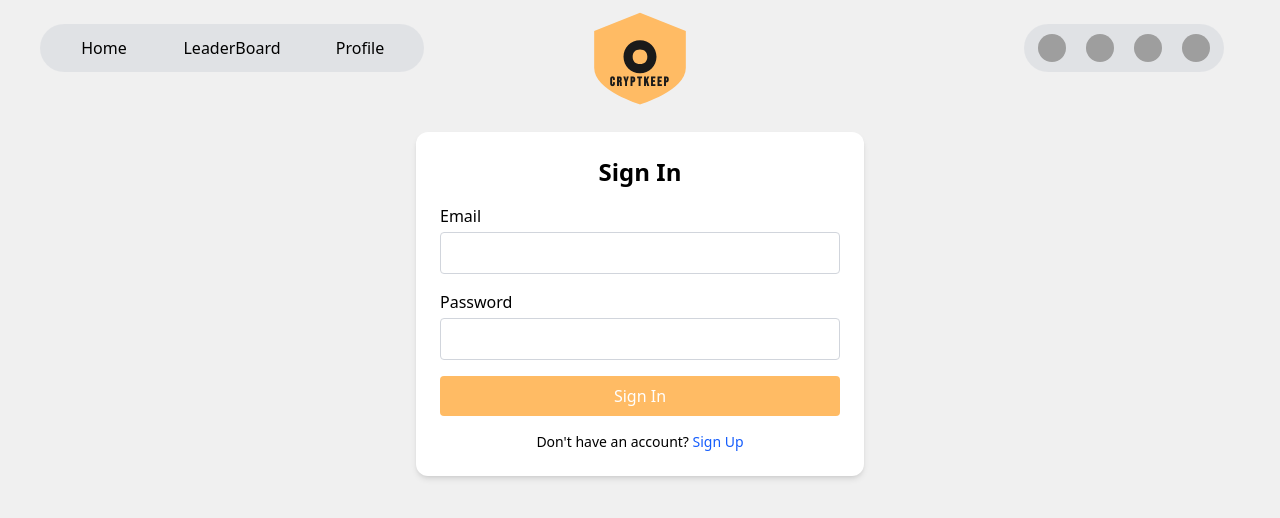
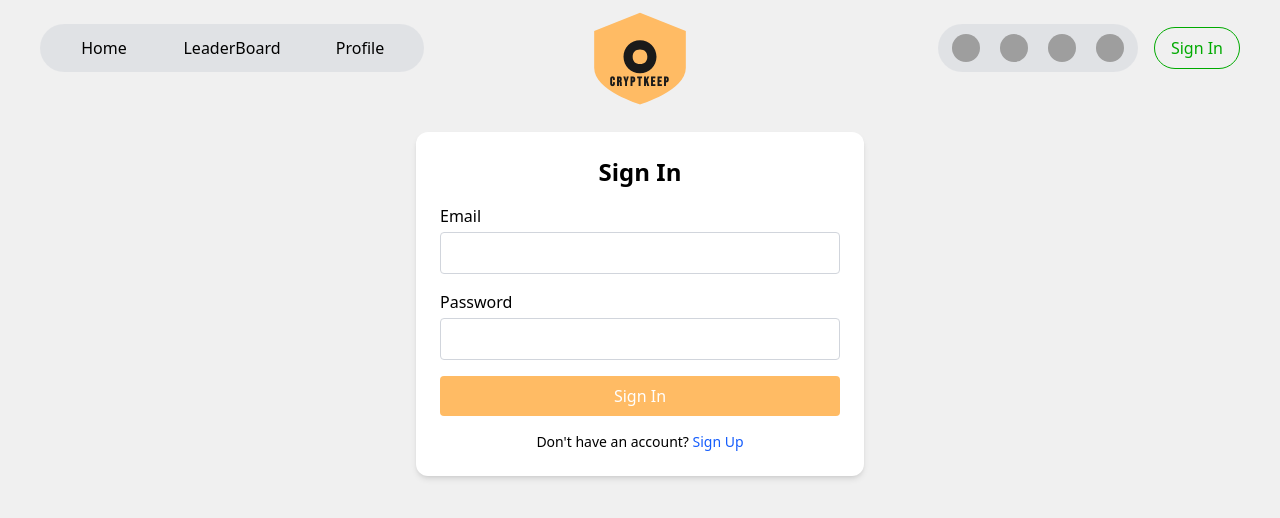
Before and after one commit to SSKnT/cryptkeep, a Next.js app: page /auth in a window 1280 px wide. Shown: the top 518 px of the page. Built offline with nearby package versions, Linux system fonts and the light colour scheme; no server answers; grey boxes are pictures that could not be loaded.

Commit message:
feat: add react-loading-skeleton and sonner for improved loading indicators and notifications

```diff
--- a/package.json
+++ b/package.json
@@ -18,7 +18,9 @@
     "nprogress": "^0.2.0",
     "react": "^19.0.0",
     "react-dom": "^19.0.0",
-    "react-hook-form": "^7.55.0"
+    "react-hook-form": "^7.55.0",
+    "react-loading-skeleton": "^3.5.0",
+    "sonner": "^2.0.3"
   },
   "devDependencies": {
     "@eslint/eslintrc": "^3",
--- a/src/components/auth/authForms.js
+++ b/src/components/auth/authForms.js
@@ -3,6 +3,7 @@ import { useState } from "react";
 import { useForm } from "react-hook-form";
 import { useRouter } from "next/router";
 import { signUpUser, signInUser } from "@/lib/auth";
+import { toast } from "sonner";
 
 const AuthForm = () => {
   const router = useRouter();
@@ -16,22 +17,22 @@ const AuthForm = () => {
   const onSubmit = async (data) => {
     if (isLogin) {
        const {error} = await signInUser(data.email, data.password);
-       console.log(error)
        if(!error){
-        router.push("/");
+          toast.success("Logged in successfully!");
+          router.push("/");
        }
          else{
-          alert("Login failed. Please check your credentials.");
+          toast.error(error.message);
          }
     } else {
       const {error} = await signUpUser(data.email, data.password, data.name);
 
       if(!error){
-            alert("Sign up successful! Please check your email for verification.");
+            toast.success("Account created successfully! Please check your email for verification.");
             router.push("/auth");
         }
         else{
-            alert(error.message);
+            toast.error(error.message);
         }
     }
   };
--- a/src/components/header.js
+++ b/src/components/header.js
@@ -113,11 +113,28 @@ const SignOut = ({user}) => {
                     onClick={()=>signOut()}
                 >
                     Sign Out
-                </button>) : null
+                </button>) : <SignIn />
             }
         </div>
     )
 }
 
+const SignIn = () => {
+  const router = useRouter()
+
+  const signIn = ()=> {
+      router.push("/auth")
+  }
+  return(
+      <div>
+          <button
+              className="bg-transparent font-medium text-accent border border-accent rounded-full px-4 py-2 hover:bg-[#00aa00] hover:text-white transition-colors ease-in-out delay-20"
+              onClick={()=>signIn()}
+          >
+              Sign In
+          </button>
+      </div>
+  )
+}
 
 export default Header;
--- a/src/hooks/flagContext.js
+++ b/src/hooks/flagContext.js
@@ -1,5 +1,6 @@
 import { useState, useContext, createContext, useEffect } from "react";
 import { supabase } from "@/lib/supabaseClient";
+import { toast } from "sonner";
 
 const FlagContext = createContext()
 
@@ -66,10 +67,10 @@ export const FlagProvider = ({children}) => {
                         ]);
 
                     if (error) {
-                        console.error("Error saving flag:", error);
+                        toast.error("Error saving flag");
                     }
                 } catch (err) {
-                    console.error("Error in addFlag:", err);
+                    toast.error("Error saving flag: ");
                 }
             }
             return true;
--- a/src/lib/auth.js
+++ b/src/lib/auth.js
@@ -9,8 +9,6 @@ export async function signUpUser(email, password, name) {
           data: { name }
         }
       });
-      // remove
-      console.log("Supabase signUp result:", { data, error });
 
     return {data, error};
 }
--- a/src/pages/leaderboard.js
+++ b/src/pages/leaderboard.js
@@ -3,6 +3,8 @@ import { useState, useEffect } from "react";
 import { supabase } from "@/lib/supabaseClient";
 import { UseFlag } from "@/hooks/flagContext";
 import { Flag, Crown, Trophy, Medal, Clock, Search, ChevronDown, ChevronUp, User } from "lucide-react";
+import Skeleton from "react-loading-skeleton";
+import { toast } from "sonner";
 
 
 export default function LeaderBoard() {
@@ -71,11 +73,8 @@ export default function LeaderBoard() {
           .order('captured_at', { ascending: true });
 
         if (error) {
-          console.error("Error fetching user flags:", error);
           throw error;
         }
-
-        console.log("Fetched user flags data:", data);
 
         // Process data to create leaderboard entries
         const usersMap = new Map();
@@ -139,10 +138,9 @@ export default function LeaderBoard() {
           }
         }
 
-        console.log("Processed leaderboard data:", leaderboardArray);
         setLeaderboardData(leaderboardArray);
       } catch (error) {
-        console.error("Error fetching leaderboard data:", error);
+        toast.error("Error fetching leaderboard data: ");
       } finally {
         setLoading(false);
       }
@@ -197,7 +195,7 @@ export default function LeaderBoard() {
     return "bg-secondary";
   };
 
-  if (routeLoading) return <p>Loading...</p>;
+  if (routeLoading) return <Skeleton height={150} width={300} />;
 
   return (
     <div className="flex flex-col min-h-screen w-full bg-background dark:bg-background">
--- a/src/pages/profile.js
+++ b/src/pages/profile.js
@@ -2,6 +2,8 @@ import { useProtectedRoute } from "@/hooks/protectedRoutes";
 import { useState, useEffect } from "react";
 import { supabase } from "@/lib/supabaseClient";
 import { User, Lock, Camera, Save, Loader2, AlertCircle, CheckCircle } from "lucide-react";
+import Skeleton from "react-loading-skeleton";
+import { toast } from "sonner";
 
 export default function Profile() {
   const { loading: routeLoading } = useProtectedRoute();
@@ -150,7 +152,7 @@ export default function Profile() {
 
       showNotification("Profile updated successfully", "success");
     } catch (error) {
-      console.error('Error updating profile:', error);
+      toast.error("Error updating profile");
       showNotification("Error updating profile", "error");
     } finally {
       setLoading(false);
@@ -184,7 +186,7 @@ export default function Profile() {
 
       showNotification("Password updated successfully", "success");
     } catch (error) {
-      console.error('Error updating password:', error);
+      toast.error("Error updating password");
       showNotification("Error updating password", "error");
     } finally {
       setLoading(false);
@@ -197,7 +199,7 @@ export default function Profile() {
     setTimeout(() => setNotification(null), 5000);
   };
 
-  if (routeLoading) return <p>Loading...</p>;
+  if (routeLoading) return <Skeleton height={150} width={300} />;
 
   return (
     <div className="flex flex-col min-h-screen w-full bg-background dark:bg-background">
```
Also changed, not shown: 1 other file (tests, documents, lock files or other folders).
